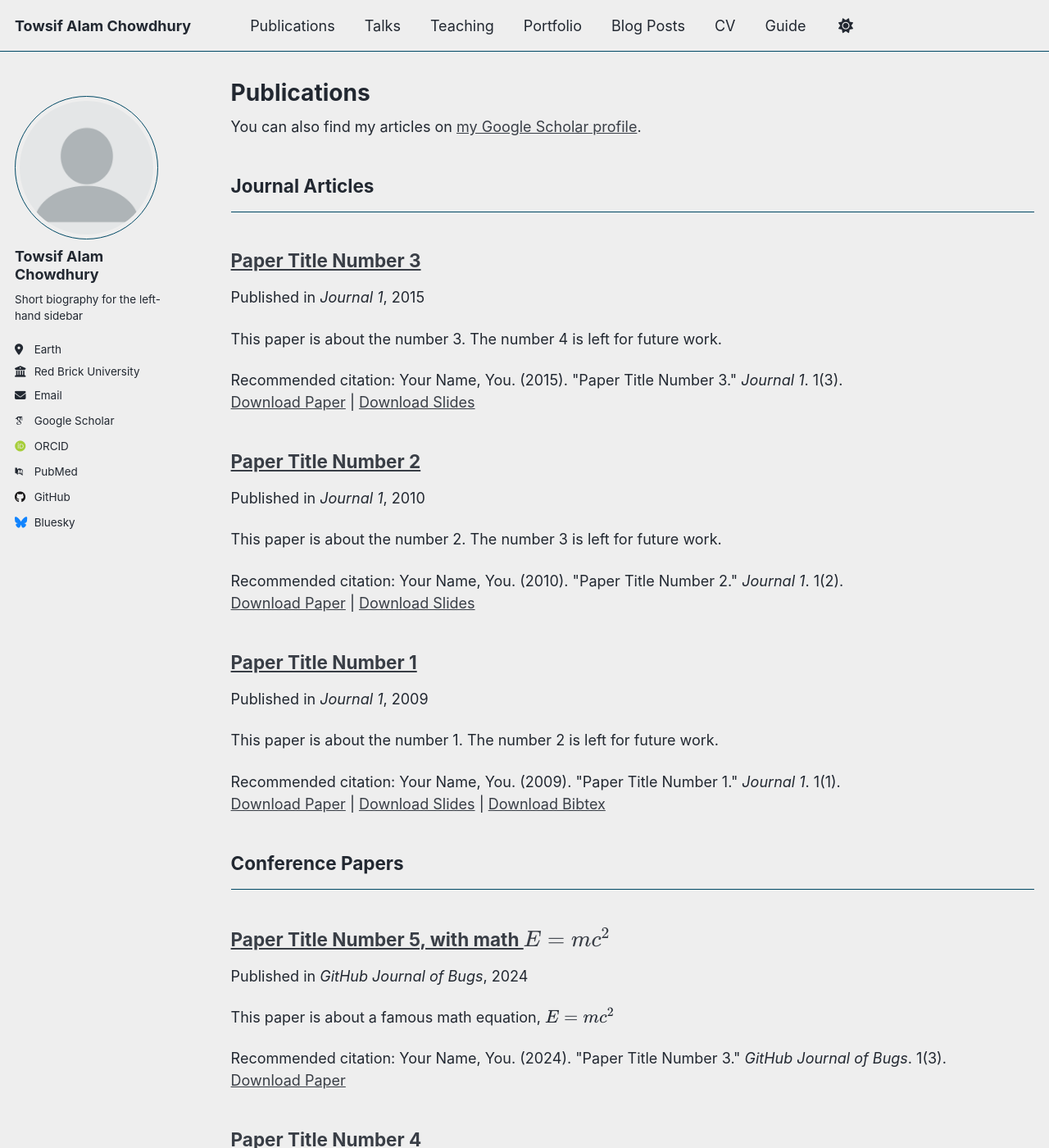
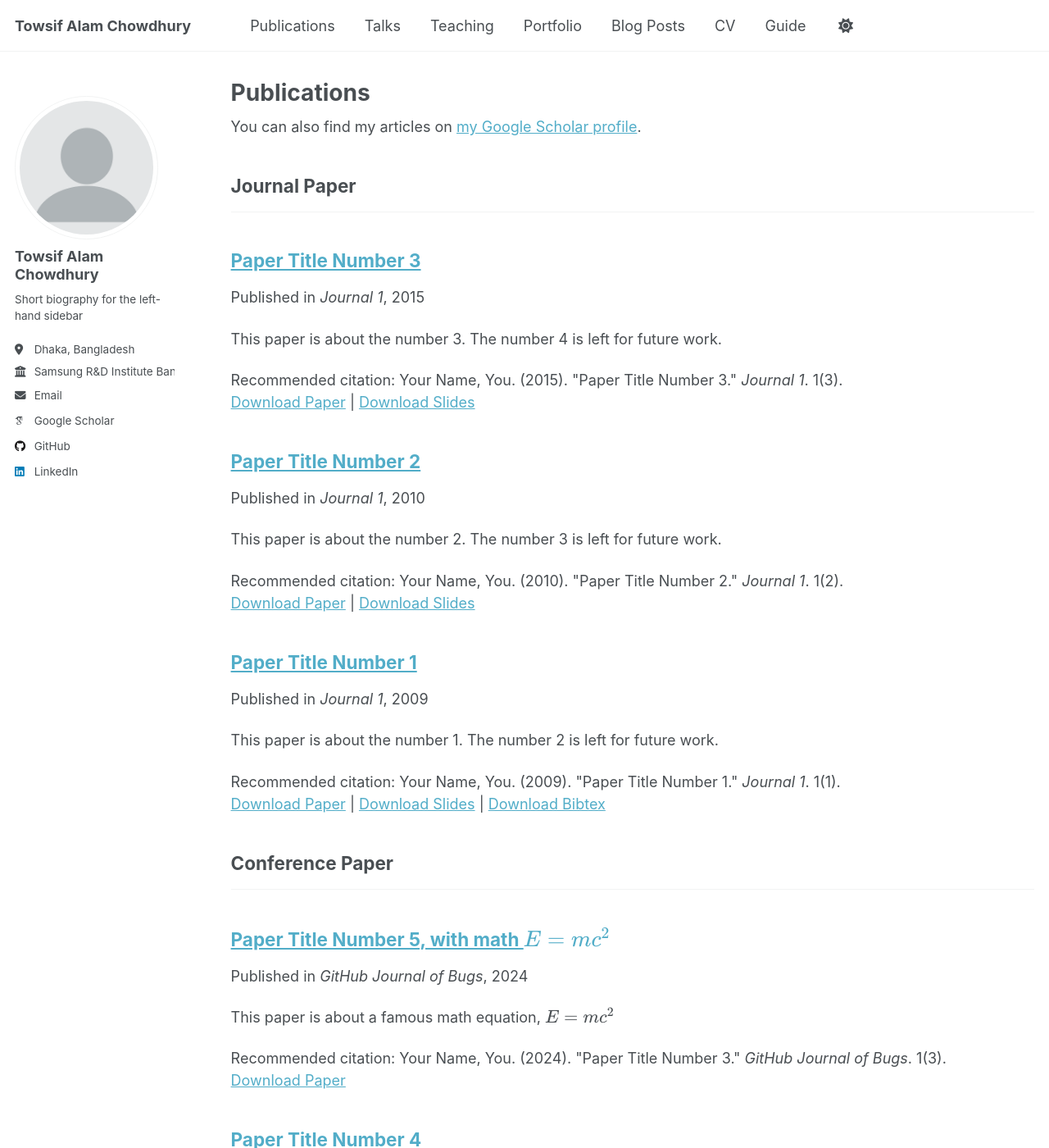
Before and after one commit to Towsif13/towsif13.github.io, a Jekyll site: the page built from _pages/publications.html, in a window 1280 px wide and 1400 px high. Shown: the whole window at 82% size. Built offline with Jekyll 4.4.1, drawn with Linux system fonts in a browser that asks for light colours; some web fonts are replaced; a script that is not in the unit is left out.

Commit message:
Update _config.yml

```diff
--- a/_config.yml
+++ b/_config.yml
@@ -8,7 +8,7 @@
 
 # Basic Site Settings
 locale                   : "en-US"
-site_theme               : "air" # Currently available options are "default", "air"
+site_theme               : "default" # Currently available options are "default", "air"
 title                    : "Towsif Alam Chowdhury"
 title_separator          : "-"
 name                     : &name "Towsif Alam Chowdhury"
@@ -26,20 +26,20 @@ author:
   name             : "Towsif Alam Chowdhury"
   pronouns         : # example: "she/her"
   bio              : "Short biography for the left-hand sidebar"
-  location         : "Earth"
-  employer         : "Red Brick University"
+  location         : "Dhaka, Bangladesh"
+  employer         : "Samsung R&D Institute Bangladesh"
   uri              : # URL
-  email            : "none@example.org"
+  email            : "towsif.chowdhury@northsouth.edu"
 
   # Academic websites
   academia         : # URL
   arxiv            : # URL - Update with the correct link to your profile
-  googlescholar    : "https://scholar.google.com/citations?user=PS_CX0AAAAAJ"
+  googlescholar    : "https://scholar.google.com/citations?hl=en&user=Jlw_zCAAAAAJ"
   inspire-hep      : # URL
   impactstory      : # URL
-  orcid            : "http://orcid.org/yourorcidurl"
+  orcid            : # URL
   semantic         : # URL
-  pubmed           : "https://www.ncbi.nlm.nih.gov/pubmed/?term=john+snow"
+  pubmed           : # URL
   researchgate     : # URL
   scopus           : # URL
 
@@ -47,13 +47,13 @@ author:
   bitbucket        : # Username - Update with your username on the site
   codepen          : # Username
   dribbble         : # Username
-  github           : "academicpages"
+  github           : "https://github.com/Towsif13"
   kaggle           : # Username
   stackoverflow    : # User number or user number and name (i.e., use "1" or "1/jeff-atwood")
 
   # Social media
   artstation       : # Username
-  bluesky          : "bsky.app" # Replace this with you Bluesky username
+  bluesky          : # Replace this with you Bluesky username
   facebook         : # Username
   flickr           : # Username
   foursquare       : # Username
@@ -62,7 +62,7 @@ author:
   keybase          : # Username
   instagram        : # Username
   lastfm           : # Username
-  linkedin         : # Username
+  linkedin         : "https://www.linkedin.com/in/towsif-chowdhury-358278152/"
   mastodon         : # URL
   medium           : # URL
   pinterest        : # Username
@@ -80,12 +80,12 @@ author:
 
 # Publication Category - The following the list of publication categories and their headings
 publication_category:
-  books:
-    title: 'Books'
+  patents:
+    title: 'Patents'
   manuscripts:
-    title: 'Journal Articles'
+    title: 'Journal Paper'
   conferences:
-    title: 'Conference Papers'
+    title: 'Conference Paper'
 
 # Site Settings
 teaser                   :  # filename of teaser fallback teaser image placed in /images/, .e.g. "500x300.png"
```
